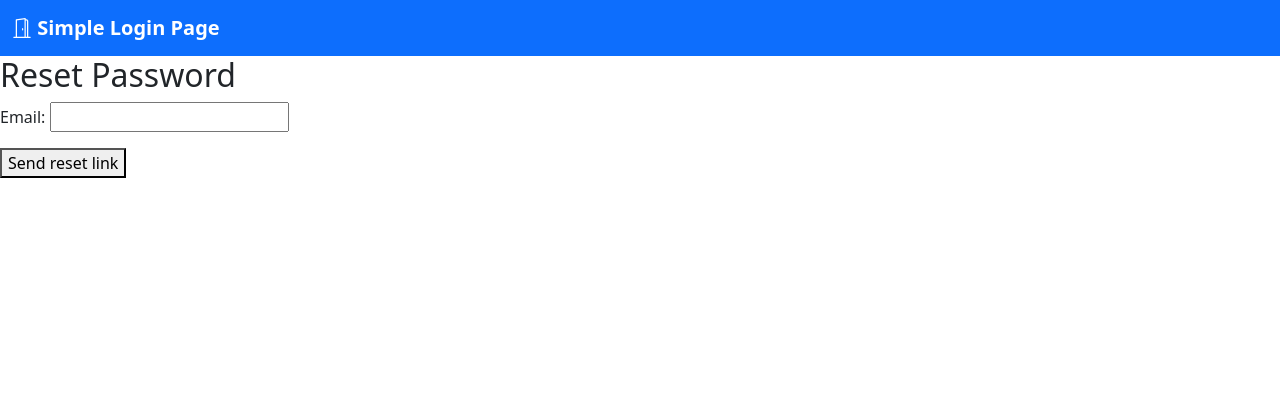
After one commit to Bicskow/django-auth, a Django app: page /password-reset/ in a window 1280 px wide. The commit adds this page. Shown: the top 420 px of the page. Run offline with Django 4.2, Linux system fonts and the light colour scheme.

Commit message:
reset password feature added

```diff
--- a/accounts/templates/login.html
+++ b/accounts/templates/login.html
@@ -24,6 +24,7 @@
                                 </div>
                                 <button type="submit" class="btn btn-primary w-100 mb-5">Submit</button>
                                 <a class="btn btn-outline-primary w-100 mb-5" href="{% url 'registration' %}">Registration</a>
+                                <a class="btn btn-outline-secondary w-100" href="{% url 'password_reset' %}">Forgot your email?</a>
                             </form>
                         </div>
                 </div>
--- /dev/null
+++ b/accounts/templates/registration/password_reset_complete.html
@@ -0,0 +1,6 @@
+{% extends "base.html" %}
+
+{% block content %}
+<h2>Password reset complete</h2>
+<p>Your password has been set. You may go ahead and <a href="{% url 'login' %}">log in</a>.</p>
+{% endblock %}
--- /dev/null
+++ b/accounts/templates/registration/password_reset_done.html
@@ -0,0 +1,6 @@
+{% extends "base.html" %}
+
+{% block content %}
+<h2>Password reset sent</h2>
+<p>We've emailed you instructions for setting your password. If they don't appear shortly, check your spam folder.</p>
+{% endblock %}
--- /dev/null
+++ b/accounts/templates/registration/password_reset_form.html
@@ -0,0 +1,13 @@
+{% extends "base.html" %}
+
+{% block content %}
+<h2>Reset Password</h2>
+
+<form method="post">
+    {% csrf_token %}
+    {{ form.as_p }}
+    <button type="submit">
+        Send reset link
+    </button>
+</form>
+{% endblock %}
--- a/accounts/urls.py
+++ b/accounts/urls.py
@@ -1,9 +1,31 @@
 from django.urls import path
+from django.contrib.auth import views as auth_views
 from . import views
 
 urlpatterns = [
     path('', views.home, name='home'),
     path('login/', views.login_view, name = 'login'),
     path('logout/', views.logout_view, name = 'logout'),
-    path('registration/', views.registration, name = 'registration')
+    path('registration/', views.registration, name = 'registration'),
+
+    path(
+        "password-reset/",
+        auth_views.PasswordResetView.as_view(),
+        name="password_reset",
+    ),
+    path(
+        "password-reset/done/",
+        auth_views.PasswordResetDoneView.as_view(),
+        name="password_reset_done",
+    ),
+    path(
+        "reset/<uidb64>/<token>/",
+        auth_views.PasswordResetConfirmView.as_view(),
+        name="password_reset_confirm",
+    ),
+    path(
+        "reset/done/",
+        auth_views.PasswordResetCompleteView.as_view(),
+        name="password_reset_complete",
+    ),
 ]
--- a/config/settings.py
+++ b/config/settings.py
@@ -31,6 +31,7 @@ ALLOWED_HOSTS = []
 # Application definition
 
 INSTALLED_APPS = [
+    'accounts',
     'django.contrib.admin',
     'django.contrib.auth',
     'django.contrib.contenttypes',
@@ -39,7 +40,6 @@ INSTALLED_APPS = [
     'django.contrib.staticfiles',
     'crispy_forms',
     'crispy_bootstrap5',
-    'accounts',
 ]
 
 MIDDLEWARE = [
@@ -132,3 +132,6 @@ DEFAULT_AUTO_FIELD = 'django.db.models.BigAutoField'
 
 CRISPY_ALLOWED_TEMPLATE_PACKS = "bootstrap5"
 CRISPY_TEMPLATE_PACK = "bootstrap5"
+
+
+EMAIL_BACKEND = "django.core.mail.backends.console.EmailBackend"
```
Also changed, not shown: accounts/templates/registration/password_reset_confirm.html (added, +12 -0 lines).
